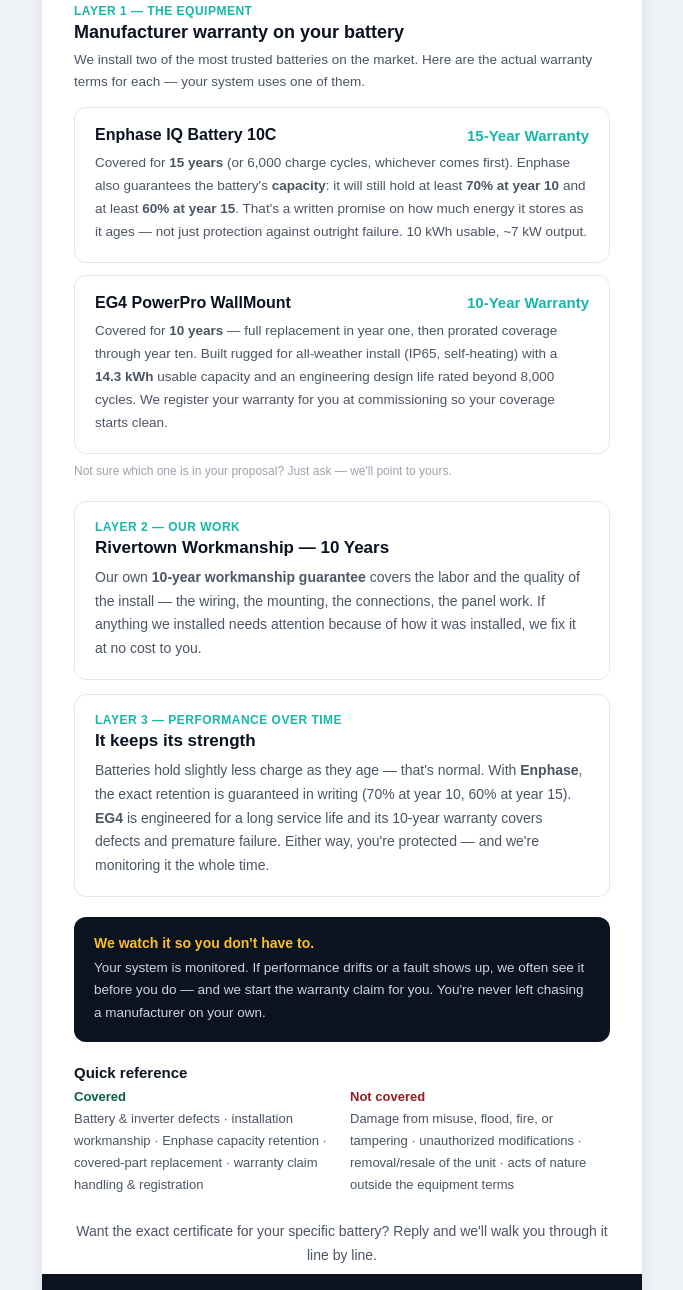
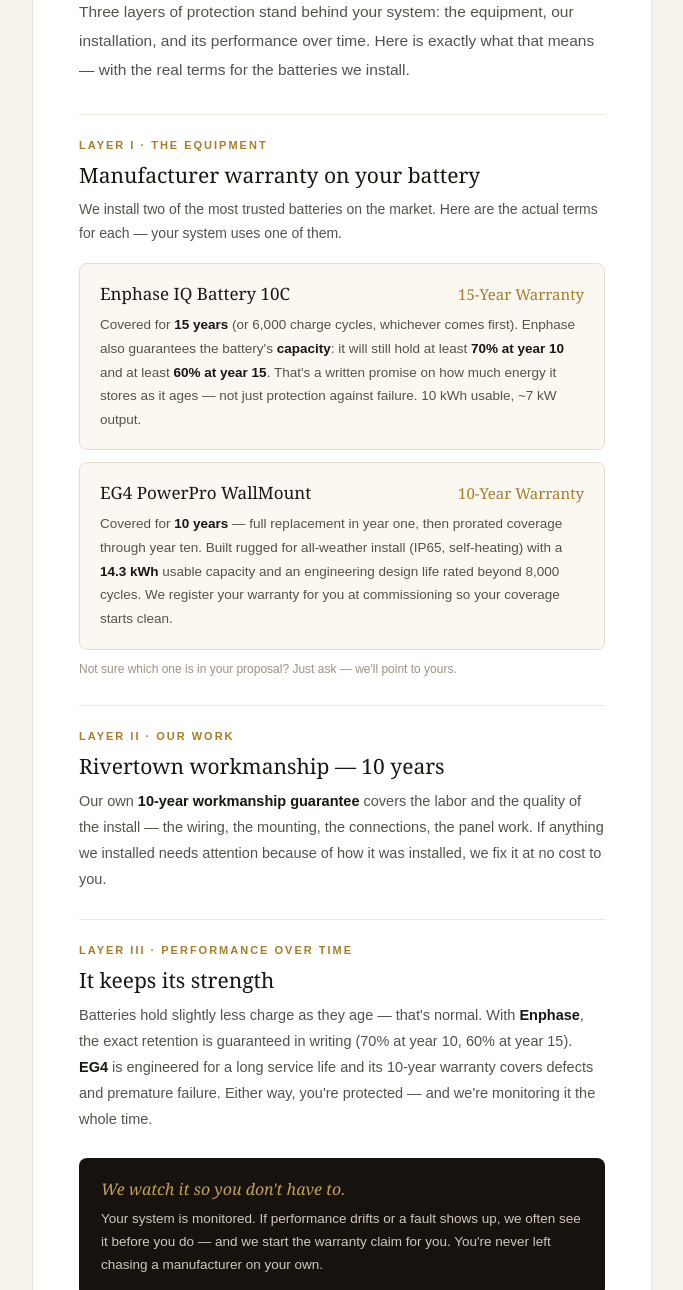
Before and after one commit to godfreyenglish-pixel/proposal-tool, a plain HTML site: page battery-warranty.html in a window 1280 px wide. Shown: the part 264-1554 px from the top of the page, without its empty margins (298-981 px from the left). Drawn offline with Linux system fonts and the light colour scheme.

Commit message:
Restyle battery warranty page to premium ivory/gold brand

```diff
--- a/battery-warranty.html
+++ b/battery-warranty.html
@@ -6,123 +6,123 @@
 <meta name="color-scheme" content="light only">
 <title>Rivertown Solar — Battery Warranty</title>
 </head>
-<body style="margin:0;padding:0;background:#eef1f5;-webkit-text-size-adjust:100%;">
-<div style="display:none;max-height:0;overflow:hidden;opacity:0;color:#eef1f5;font-size:1px;line-height:1px;">What your battery warranty actually covers — equipment, our workmanship, and performance — in plain English.</div>
+<body style="margin:0;padding:0;background:#F5F2EC;-webkit-text-size-adjust:100%;">
+<div style="display:none;max-height:0;overflow:hidden;opacity:0;color:#F5F2EC;font-size:1px;line-height:1px;">What your battery warranty actually covers — equipment, our workmanship, and performance — in plain English.</div>
 
-<table role="presentation" width="100%" cellpadding="0" cellspacing="0" style="background:#eef1f5;">
-<tr><td align="center" style="padding:24px 12px;">
+<table role="presentation" width="100%" cellpadding="0" cellspacing="0" style="background:#F5F2EC;">
+<tr><td align="center" style="padding:28px 12px;">
 
-<table role="presentation" width="600" cellpadding="0" cellspacing="0" style="width:600px;max-width:600px;background:#ffffff;border-radius:14px;overflow:hidden;box-shadow:0 2px 14px rgba(15,23,42,.08);font-family:Arial,Helvetica,sans-serif;">
+<table role="presentation" width="620" cellpadding="0" cellspacing="0" style="width:620px;max-width:620px;background:#ffffff;border:1px solid #EAE4D8;border-radius:10px;overflow:hidden;">
 
   <!-- header -->
-  <tr><td style="background:#0B1220;padding:28px 32px 24px;">
-    <table role="presentation" width="100%" cellpadding="0" cellspacing="0"><tr>
-      <td style="color:#ffffff;font-size:20px;font-weight:bold;">Rivertown <span style="color:#FBBF24;">Solar</span></td>
-      <td align="right" style="color:#9CA3AF;font-size:11px;">Battery Warranty</td>
-    </tr></table>
-    <div style="height:3px;width:52px;background:#14B8A6;border-radius:2px;margin-top:14px;"></div>
-    <div style="color:#ffffff;font-size:26px;font-weight:bold;line-height:1.25;margin-top:18px;">Your Battery Is Covered</div>
-    <div style="color:#9CA3AF;font-size:14px;line-height:1.6;margin-top:8px;">Three layers of protection stand behind your system: the equipment, our installation, and its performance over time. Here is exactly what that means &mdash; with the real terms for the batteries we install.</div>
+  <tr><td style="background:#16130F;padding:34px 46px 30px;" align="center">
+    <div style="font-family:Georgia,'Times New Roman',serif;color:#ffffff;font-size:23px;letter-spacing:.5px;">Rivertown <span style="color:#C4A04A;font-style:italic;">Solar</span></div>
+    <div style="height:1px;width:44px;background:#A67C29;margin:16px auto 0;"></div>
+    <div style="font-family:Arial,Helvetica,sans-serif;color:#9A9284;font-size:10.5px;letter-spacing:2.5px;text-transform:uppercase;margin-top:14px;">Battery Warranty</div>
   </td></tr>
 
-  <!-- LAYER 1 equipment -->
-  <tr><td style="padding:26px 32px 0;">
-    <div style="color:#14B8A6;font-size:12px;font-weight:bold;letter-spacing:.5px;text-transform:uppercase;">Layer 1 &mdash; The Equipment</div>
-    <div style="color:#0B1220;font-size:18px;font-weight:bold;margin-top:4px;">Manufacturer warranty on your battery</div>
-    <div style="color:#4B5563;font-size:13.5px;line-height:1.65;margin-top:6px;">We install two of the most trusted batteries on the market. Here are the actual warranty terms for each &mdash; your system uses one of them.</div>
+  <!-- title -->
+  <tr><td style="padding:40px 46px 0;">
+    <div style="font-family:Georgia,'Times New Roman',serif;color:#1A1712;font-size:32px;line-height:1.2;">Your Battery Is Covered</div>
+    <div style="font-family:Arial,Helvetica,sans-serif;color:#55524B;font-size:15.5px;line-height:1.85;margin-top:16px;">Three layers of protection stand behind your system: the equipment, our installation, and its performance over time. Here is exactly what that means &mdash; with the real terms for the batteries we install.</div>
+  </td></tr>
+
+  <!-- hairline -->
+  <tr><td style="padding:30px 46px 0;"><div style="height:1px;background:#EDE8DD;"></div></td></tr>
+
+  <!-- LAYER 1 -->
+  <tr><td style="padding:24px 46px 0;">
+    <div style="font-family:Arial,Helvetica,sans-serif;color:#A67C29;font-size:11px;font-weight:bold;letter-spacing:2px;text-transform:uppercase;">Layer I &middot; The Equipment</div>
+    <div style="font-family:Georgia,'Times New Roman',serif;color:#1A1712;font-size:21px;line-height:1.35;margin-top:10px;">Manufacturer warranty on your battery</div>
+    <div style="font-family:Arial,Helvetica,sans-serif;color:#55524B;font-size:14px;line-height:1.7;margin-top:8px;">We install two of the most trusted batteries on the market. Here are the actual terms for each &mdash; your system uses one of them.</div>
   </td></tr>
 
   <!-- Enphase card -->
-  <tr><td style="padding:14px 32px 0;">
-    <table role="presentation" width="100%" cellpadding="0" cellspacing="0" style="border:1px solid #E5E7EB;border-radius:12px;">
+  <tr><td style="padding:18px 46px 0;">
+    <table role="presentation" width="100%" cellpadding="0" cellspacing="0" style="background:#FBF8F1;border:1px solid #E7DEC9;border-radius:8px;">
       <tr><td style="padding:18px 20px;">
         <table role="presentation" width="100%" cellpadding="0" cellspacing="0"><tr>
-          <td style="color:#0B1220;font-size:16px;font-weight:bold;">Enphase IQ Battery 10C</td>
-          <td align="right" style="color:#14B8A6;font-size:15px;font-weight:bold;white-space:nowrap;">15-Year Warranty</td>
+          <td style="font-family:Georgia,'Times New Roman',serif;color:#1A1712;font-size:17px;">Enphase IQ Battery 10C</td>
+          <td align="right" style="font-family:Georgia,'Times New Roman',serif;color:#A67C29;font-size:15px;white-space:nowrap;">15-Year Warranty</td>
         </tr></table>
-        <div style="color:#4B5563;font-size:13.5px;line-height:1.7;margin-top:8px;">
-          Covered for <strong>15 years</strong> (or 6,000 charge cycles, whichever comes first). Enphase also guarantees the battery's <strong>capacity</strong>: it will still hold at least <strong>70% at year 10</strong> and at least <strong>60% at year 15</strong>. That's a written promise on how much energy it stores as it ages &mdash; not just protection against outright failure. 10&nbsp;kWh usable, ~7&nbsp;kW output.
-        </div>
+        <div style="font-family:Arial,Helvetica,sans-serif;color:#55524B;font-size:13.5px;line-height:1.75;margin-top:8px;">Covered for <strong style="color:#1A1712;">15 years</strong> (or 6,000 charge cycles, whichever comes first). Enphase also guarantees the battery's <strong style="color:#1A1712;">capacity</strong>: it will still hold at least <strong style="color:#1A1712;">70% at year 10</strong> and at least <strong style="color:#1A1712;">60% at year 15</strong>. That's a written promise on how much energy it stores as it ages &mdash; not just protection against failure. 10&nbsp;kWh usable, ~7&nbsp;kW output.</div>
       </td></tr>
     </table>
   </td></tr>
 
   <!-- EG4 card -->
-  <tr><td style="padding:12px 32px 0;">
-    <table role="presentation" width="100%" cellpadding="0" cellspacing="0" style="border:1px solid #E5E7EB;border-radius:12px;">
+  <tr><td style="padding:12px 46px 0;">
+    <table role="presentation" width="100%" cellpadding="0" cellspacing="0" style="background:#FBF8F1;border:1px solid #E7DEC9;border-radius:8px;">
       <tr><td style="padding:18px 20px;">
         <table role="presentation" width="100%" cellpadding="0" cellspacing="0"><tr>
-          <td style="color:#0B1220;font-size:16px;font-weight:bold;">EG4 PowerPro WallMount</td>
-          <td align="right" style="color:#14B8A6;font-size:15px;font-weight:bold;white-space:nowrap;">10-Year Warranty</td>
+          <td style="font-family:Georgia,'Times New Roman',serif;color:#1A1712;font-size:17px;">EG4 PowerPro WallMount</td>
+          <td align="right" style="font-family:Georgia,'Times New Roman',serif;color:#A67C29;font-size:15px;white-space:nowrap;">10-Year Warranty</td>
         </tr></table>
-        <div style="color:#4B5563;font-size:13.5px;line-height:1.7;margin-top:8px;">
-          Covered for <strong>10 years</strong> &mdash; full replacement in year one, then prorated coverage through year ten. Built rugged for all-weather install (IP65, self-heating) with a <strong>14.3&nbsp;kWh</strong> usable capacity and an engineering design life rated beyond 8,000 cycles. We register your warranty for you at commissioning so your coverage starts clean.
-        </div>
+        <div style="font-family:Arial,Helvetica,sans-serif;color:#55524B;font-size:13.5px;line-height:1.75;margin-top:8px;">Covered for <strong style="color:#1A1712;">10 years</strong> &mdash; full replacement in year one, then prorated coverage through year ten. Built rugged for all-weather install (IP65, self-heating) with a <strong style="color:#1A1712;">14.3&nbsp;kWh</strong> usable capacity and an engineering design life rated beyond 8,000 cycles. We register your warranty for you at commissioning so your coverage starts clean.</div>
       </td></tr>
     </table>
   </td></tr>
-  <tr><td style="padding:8px 32px 0;">
-    <div style="color:#9CA3AF;font-size:12px;line-height:1.6;">Not sure which one is in your proposal? Just ask &mdash; we'll point to yours.</div>
+  <tr><td style="padding:10px 46px 0;">
+    <div style="font-family:Arial,Helvetica,sans-serif;color:#9A9284;font-size:12px;line-height:1.6;">Not sure which one is in your proposal? Just ask &mdash; we'll point to yours.</div>
   </td></tr>
 
-  <!-- LAYER 2 workmanship -->
-  <tr><td style="padding:20px 32px 0;">
-    <table role="presentation" width="100%" cellpadding="0" cellspacing="0" style="border:1px solid #E5E7EB;border-radius:12px;">
-      <tr><td style="padding:18px 20px;">
-        <div style="color:#14B8A6;font-size:12px;font-weight:bold;letter-spacing:.5px;text-transform:uppercase;">Layer 2 &mdash; Our Work</div>
-        <div style="color:#0B1220;font-size:17px;font-weight:bold;margin-top:4px;">Rivertown Workmanship &mdash; 10 Years</div>
-        <div style="color:#4B5563;font-size:14px;line-height:1.7;margin-top:8px;">Our own <strong>10-year workmanship guarantee</strong> covers the labor and the quality of the install &mdash; the wiring, the mounting, the connections, the panel work. If anything we installed needs attention because of how it was installed, we fix it at no cost to you.</div>
-      </td></tr>
-    </table>
+  <!-- hairline -->
+  <tr><td style="padding:26px 46px 0;"><div style="height:1px;background:#EDE8DD;"></div></td></tr>
+
+  <!-- LAYER 2 -->
+  <tr><td style="padding:24px 46px 0;">
+    <div style="font-family:Arial,Helvetica,sans-serif;color:#A67C29;font-size:11px;font-weight:bold;letter-spacing:2px;text-transform:uppercase;">Layer II &middot; Our Work</div>
+    <div style="font-family:Georgia,'Times New Roman',serif;color:#1A1712;font-size:21px;line-height:1.35;margin-top:10px;">Rivertown workmanship &mdash; 10 years</div>
+    <div style="font-family:Arial,Helvetica,sans-serif;color:#55524B;font-size:14.5px;line-height:1.8;margin-top:8px;">Our own <strong style="color:#1A1712;">10-year workmanship guarantee</strong> covers the labor and the quality of the install &mdash; the wiring, the mounting, the connections, the panel work. If anything we installed needs attention because of how it was installed, we fix it at no cost to you.</div>
   </td></tr>
 
-  <!-- LAYER 3 performance -->
-  <tr><td style="padding:14px 32px 0;">
-    <table role="presentation" width="100%" cellpadding="0" cellspacing="0" style="border:1px solid #E5E7EB;border-radius:12px;">
-      <tr><td style="padding:18px 20px;">
-        <div style="color:#14B8A6;font-size:12px;font-weight:bold;letter-spacing:.5px;text-transform:uppercase;">Layer 3 &mdash; Performance Over Time</div>
-        <div style="color:#0B1220;font-size:17px;font-weight:bold;margin-top:4px;">It keeps its strength</div>
-        <div style="color:#4B5563;font-size:14px;line-height:1.7;margin-top:8px;">Batteries hold slightly less charge as they age &mdash; that's normal. With <strong>Enphase</strong>, the exact retention is guaranteed in writing (70% at year 10, 60% at year 15). <strong>EG4</strong> is engineered for a long service life and its 10-year warranty covers defects and premature failure. Either way, you're protected &mdash; and we're monitoring it the whole time.</div>
-      </td></tr>
-    </table>
+  <!-- hairline -->
+  <tr><td style="padding:26px 46px 0;"><div style="height:1px;background:#EDE8DD;"></div></td></tr>
+
+  <!-- LAYER 3 -->
+  <tr><td style="padding:24px 46px 0;">
+    <div style="font-family:Arial,Helvetica,sans-serif;color:#A67C29;font-size:11px;font-weight:bold;letter-spacing:2px;text-transform:uppercase;">Layer III &middot; Performance Over Time</div>
+    <div style="font-family:Georgia,'Times New Roman',serif;color:#1A1712;font-size:21px;line-height:1.35;margin-top:10px;">It keeps its strength</div>
+    <div style="font-family:Arial,Helvetica,sans-serif;color:#55524B;font-size:14.5px;line-height:1.8;margin-top:8px;">Batteries hold slightly less charge as they age &mdash; that's normal. With <strong style="color:#1A1712;">Enphase</strong>, the exact retention is guaranteed in writing (70% at year 10, 60% at year 15). <strong style="color:#1A1712;">EG4</strong> is engineered for a long service life and its 10-year warranty covers defects and premature failure. Either way, you're protected &mdash; and we're monitoring it the whole time.</div>
   </td></tr>
 
   <!-- monitoring band -->
-  <tr><td style="padding:20px 32px 0;">
-    <table role="presentation" width="100%" cellpadding="0" cellspacing="0" style="background:#0B1220;border-radius:12px;">
-      <tr><td style="padding:18px 20px;">
-        <div style="color:#FBBF24;font-size:14px;font-weight:bold;">We watch it so you don't have to.</div>
-        <div style="color:#D1D5DB;font-size:13.5px;line-height:1.65;margin-top:6px;">Your system is monitored. If performance drifts or a fault shows up, we often see it before you do &mdash; and we start the warranty claim for you. You're never left chasing a manufacturer on your own.</div>
+  <tr><td style="padding:26px 46px 0;">
+    <table role="presentation" width="100%" cellpadding="0" cellspacing="0" style="background:#16130F;border-radius:8px;">
+      <tr><td style="padding:20px 22px;">
+        <div style="font-family:Georgia,'Times New Roman',serif;color:#C4A04A;font-size:16px;font-style:italic;">We watch it so you don't have to.</div>
+        <div style="font-family:Arial,Helvetica,sans-serif;color:#CFC8B9;font-size:13.5px;line-height:1.7;margin-top:8px;">Your system is monitored. If performance drifts or a fault shows up, we often see it before you do &mdash; and we start the warranty claim for you. You're never left chasing a manufacturer on your own.</div>
       </td></tr>
     </table>
   </td></tr>
 
   <!-- covered / not covered -->
-  <tr><td style="padding:22px 32px 0;">
-    <div style="color:#0B1220;font-size:15px;font-weight:bold;margin-bottom:8px;">Quick reference</div>
-    <table role="presentation" width="100%" cellpadding="0" cellspacing="0">
+  <tr><td style="padding:26px 46px 0;">
+    <div style="font-family:Arial,Helvetica,sans-serif;color:#A67C29;font-size:11px;font-weight:bold;letter-spacing:2px;text-transform:uppercase;">Quick reference</div>
+    <table role="presentation" width="100%" cellpadding="0" cellspacing="0" style="margin-top:12px;">
       <tr>
-        <td width="50%" valign="top" style="padding-right:8px;">
-          <div style="color:#065F46;font-size:13px;font-weight:bold;">Covered</div>
-          <div style="color:#4B5563;font-size:13px;line-height:1.7;margin-top:4px;">Battery &amp; inverter defects &middot; installation workmanship &middot; Enphase capacity retention &middot; covered-part replacement &middot; warranty claim handling &amp; registration</div>
+        <td width="50%" valign="top" style="padding-right:10px;">
+          <div style="font-family:Georgia,'Times New Roman',serif;color:#3F6B4E;font-size:15px;">Covered</div>
+          <div style="font-family:Arial,Helvetica,sans-serif;color:#55524B;font-size:13px;line-height:1.75;margin-top:5px;">Battery &amp; inverter defects &middot; installation workmanship &middot; Enphase capacity retention &middot; covered-part replacement &middot; claim handling &amp; registration</div>
         </td>
-        <td width="50%" valign="top" style="padding-left:8px;">
-          <div style="color:#991B1B;font-size:13px;font-weight:bold;">Not covered</div>
-          <div style="color:#4B5563;font-size:13px;line-height:1.7;margin-top:4px;">Damage from misuse, flood, fire, or tampering &middot; unauthorized modifications &middot; removal/resale of the unit &middot; acts of nature outside the equipment terms</div>
+        <td width="50%" valign="top" style="padding-left:10px;">
+          <div style="font-family:Georgia,'Times New Roman',serif;color:#8A4B3A;font-size:15px;">Not covered</div>
+          <div style="font-family:Arial,Helvetica,sans-serif;color:#55524B;font-size:13px;line-height:1.75;margin-top:5px;">Damage from misuse, flood, fire, or tampering &middot; unauthorized modifications &middot; removal/resale of the unit &middot; events outside the equipment terms</div>
         </td>
       </tr>
     </table>
   </td></tr>
 
   <!-- CTA -->
-  <tr><td style="padding:24px 32px 6px;" align="center">
-    <div style="color:#4B5563;font-size:14px;line-height:1.7;">Want the exact certificate for your specific battery? Reply and we'll walk you through it line by line.</div>
+  <tr><td style="padding:30px 46px 6px;" align="center">
+    <div style="font-family:Arial,Helvetica,sans-serif;color:#55524B;font-size:14px;line-height:1.75;">Want the exact certificate for your specific battery? Just reach out &mdash; we'll walk you through it line by line.</div>
   </td></tr>
 
   <!-- footer -->
-  <tr><td style="background:#0B1220;padding:20px 32px;">
-    <div style="color:#ffffff;font-size:13px;font-weight:bold;">Rivertown <span style="color:#FBBF24;">Solar</span></div>
-    <div style="color:#6B7280;font-size:11.5px;line-height:1.6;margin-top:6px;">This is a plain-language summary. Exact coverage, terms, percentages, cycle limits, and conditions are governed by the manufacturer's warranty certificate (Enphase IQ Battery 10C Limited Warranty; EG4 Limited Warranty) and your signed Rivertown Solar agreement, which control in the event of any difference. Enphase terms per Enphase warranty doc effective 2025; EG4 requires warranty registration within one year of purchase.</div>
+  <tr><td style="padding:28px 46px 30px;">
+    <div style="height:1px;background:#EDE8DD;margin-bottom:18px;"></div>
+    <div style="font-family:Georgia,'Times New Roman',serif;color:#16130F;font-size:14px;">Rivertown <span style="color:#A67C29;font-style:italic;">Solar</span></div>
+    <div style="font-family:Arial,Helvetica,sans-serif;color:#A9A294;font-size:11px;line-height:1.6;margin-top:6px;">This is a plain-language summary. Exact coverage, terms, percentages, cycle limits, and conditions are governed by the manufacturer's warranty certificate (Enphase IQ Battery 10C Limited Warranty; EG4 Limited Warranty) and your signed Rivertown Solar agreement, which control in the event of any difference. EG4 requires warranty registration within one year of purchase.</div>
   </td></tr>
 
 </table>
```
